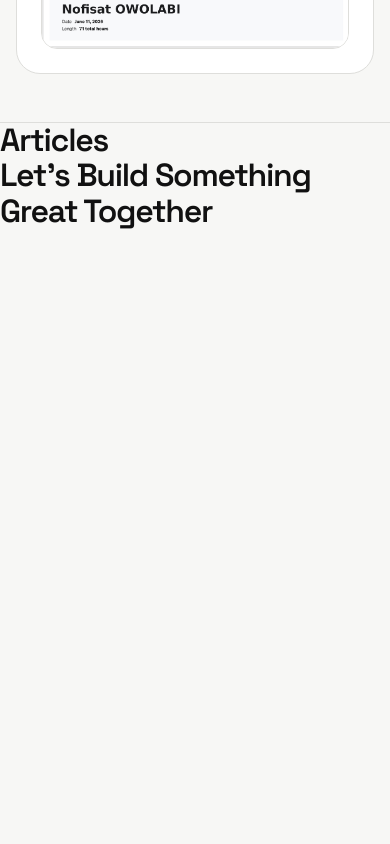
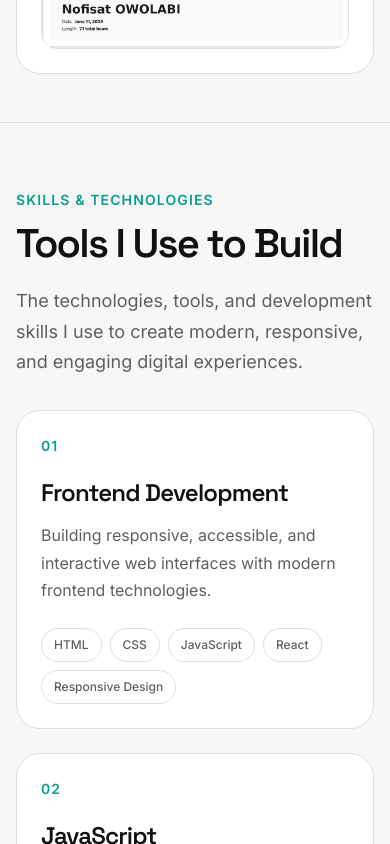
Before and after one commit to Noftyfootie/modern-portfolio, a React (Vite) app: page / in a window 390 px wide. Shown: the part 7200-8044 px from the top of the page. Before the commit the page ends 7431 px from the top, so only its background shows below. Built offline with nearby package versions, Linux system fonts and the light colour scheme.

Commit message:
Style skill and technologies section

```diff
--- a/src/pages/Home/Home.jsx
+++ b/src/pages/Home/Home.jsx
@@ -2,7 +2,7 @@ import Navbar from "../../components/Navbar/Navbar";
 import Hero from "../../sections/Hero/Hero";
 import Projects from "../../sections/Projects/Projects";
 import Achievements from "../../sections/Achievements/Achievements";
-import Articles from "../../sections/Articles/Articles";
+import Skills from "../../sections/Skills/Skills";
 import Contact from "../../sections/Contact/Contact";
 
 function Home() {
@@ -14,7 +14,7 @@ function Home() {
         <Hero />
         <Projects />
         <Achievements />
-        <Articles />
+        <Skills />
         <Contact />
       </main>
     </>
--- /dev/null
+++ b/src/sections/Skills/Skills.css
@@ -0,0 +1,90 @@
+.skills {
+  padding: var(--space-24) 0;
+}
+
+.skills__container {
+  width: min(100% - (var(--container-padding) * 2), var(--container-width));
+
+  margin: 0 auto;
+}
+
+.skills__header {
+  display: flex;
+  align-items: flex-end;
+  justify-content: space-between;
+
+  gap: var(--space-12);
+  margin-bottom: var(--space-12);
+}
+
+.skills__eyebrow {
+  display: inline-block;
+
+  margin-bottom: var(--space-3);
+
+  color: var(--color-accent);
+
+  font-size: var(--text-sm);
+  font-weight: 600;
+
+  letter-spacing: 0.08em;
+  text-transform: uppercase;
+}
+
+.skills__title {
+  font-size: clamp(2.5rem, 5vw, 4rem);
+  line-height: var(--leading-tight);
+  letter-spacing: -0.045em;
+
+  white-space: nowrap;
+}
+
+.skills__description {
+  max-width: 500px;
+
+  color: var(--color-text-secondary);
+
+  font-size: var(--text-lg);
+  line-height: var(--leading-relaxed);
+
+  flex-shrink: 0;
+}
+
+.skills__grid {
+  display: grid;
+
+  grid-template-columns: repeat(3, minmax(0, 1fr));
+
+  gap: var(--space-6);
+}
+
+@media (max-width: 1024px) {
+  .skills__header {
+    flex-direction: column;
+    align-items: flex-start;
+
+    gap: var(--space-5);
+  }
+
+  .skills__title {
+    white-space: normal;
+  }
+
+  .skills__description {
+    max-width: 650px;
+  }
+
+  .skills__grid {
+    grid-template-columns: 1fr;
+  }
+}
+
+@media (max-width: 480px) {
+  .skills {
+    padding: var(--space-16) 0;
+  }
+
+  .skills__header {
+    margin-bottom: var(--space-8);
+  }
+}
--- /dev/null
+++ b/src/sections/Skills/Skills.jsx
@@ -0,0 +1,32 @@
+import SkillCard from "../../components/SkillCard/SkillCard";
+import skills from "../../data/skills";
+import "./Skills.css";
+
+function Skills() {
+  return (
+    <section className="skills" id="skills">
+      <div className="skills__container">
+        <div className="skills__header">
+          <div>
+            <span className="skills__eyebrow">Skills & Technologies</span>
+
+            <h2 className="skills__title">Tools I Use to Build</h2>
+          </div>
+
+          <p className="skills__description">
+            The technologies, tools, and development skills I use to create
+            modern, responsive, and engaging digital experiences.
+          </p>
+        </div>
+
+        <div className="skills__grid">
+          {skills.map((skill) => (
+            <SkillCard key={skill.id} skill={skill} />
+          ))}
+        </div>
+      </div>
+    </section>
+  );
+}
+
+export default Skills;
```
